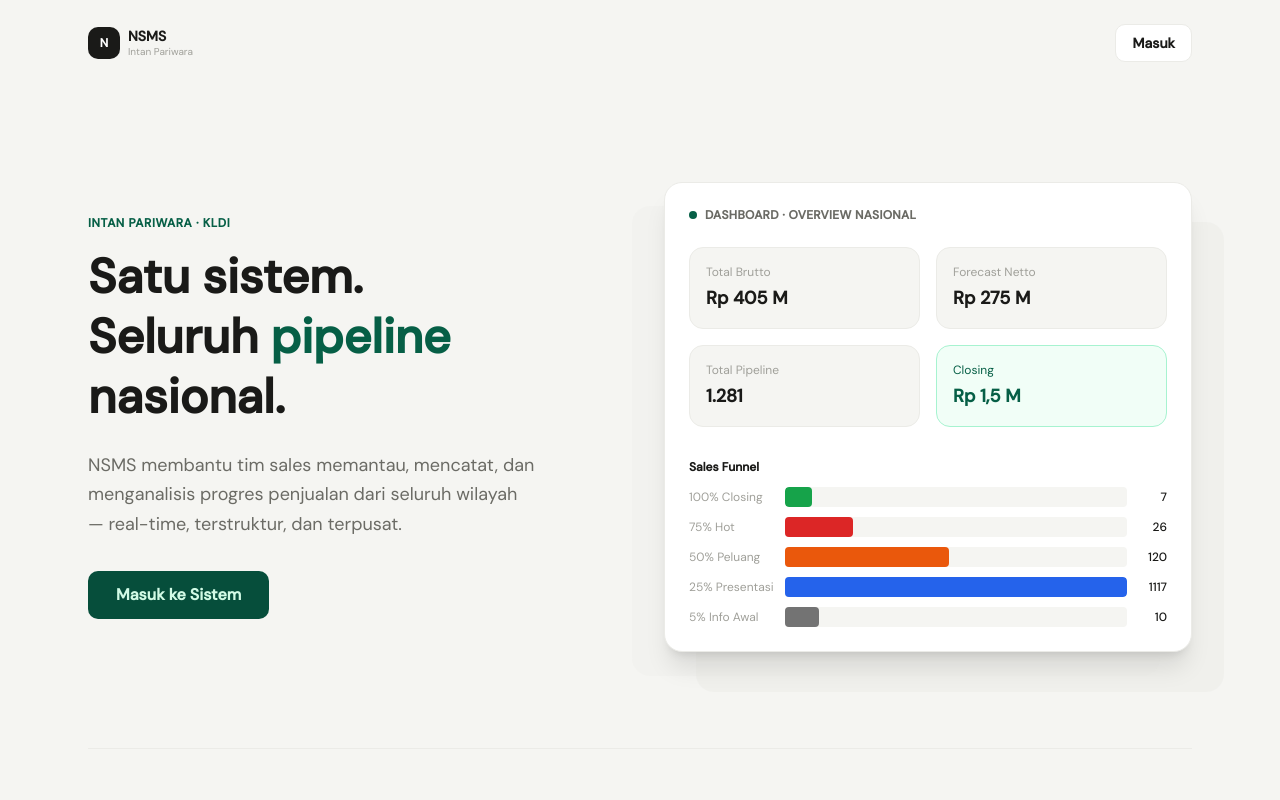
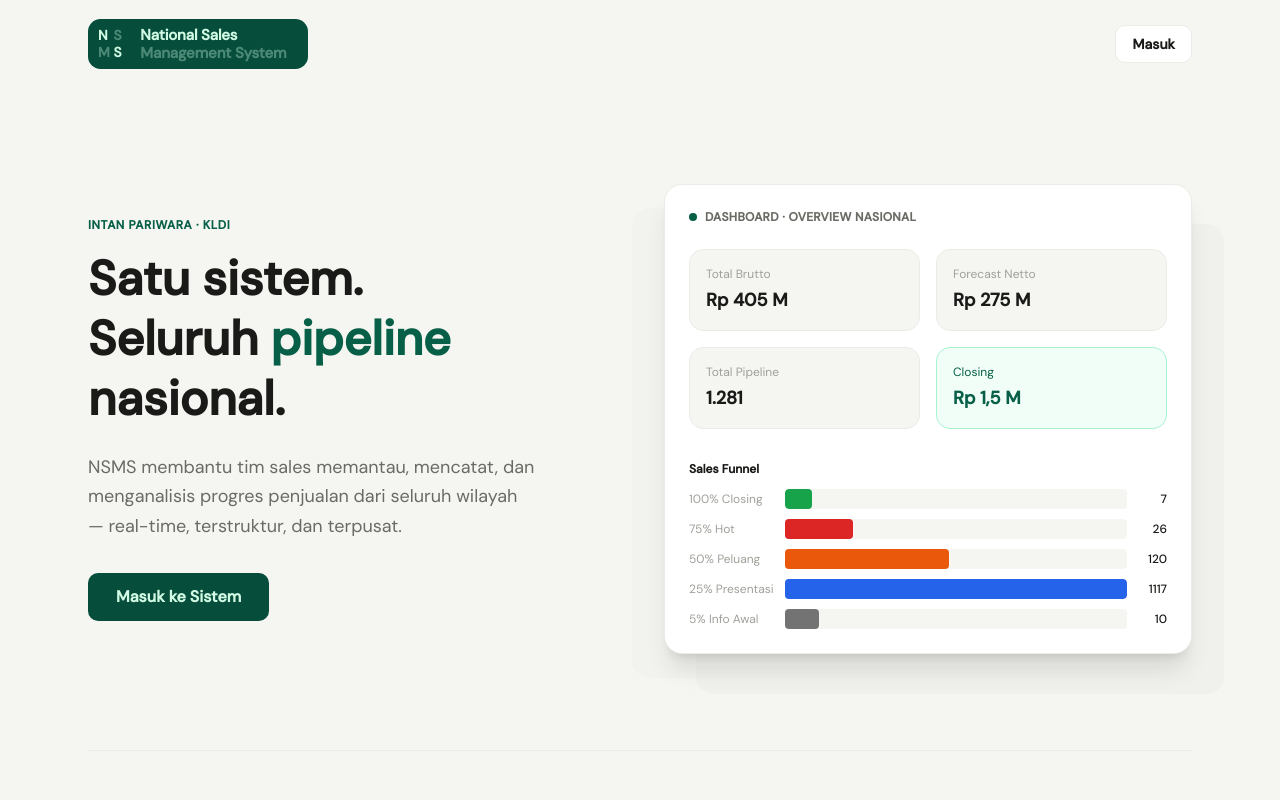
Before and after one commit to ardhian159-bit/NSMS, a Next.js app: page / in a window 1280 px wide. Shown: the top 800 px of the page. Built offline with nearby package versions, Linux system fonts and the light colour scheme.

Commit message:
feat: landing page logo update, chart subtitles, filter reorder, top10 scrollable, pic toggle fix

```diff
--- a/app/page.tsx
+++ b/app/page.tsx
@@ -1,4 +1,5 @@
 import Link from 'next/link'
+import Logo from '@/components/layout/Logo'
 
 export default function LandingPage() {
   return (
@@ -6,14 +7,8 @@ export default function LandingPage() {
 
       {/* Navbar (simpel, logo kiri, tombol kanan) */}
       <header className="max-w-6xl mx-auto px-6 py-6 flex items-center justify-between">
-        <div className="flex items-center gap-2">
-          <div className="w-8 h-8 rounded-lg bg-[#1A1A18] flex items-center justify-center flex-shrink-0">
-            <span className="text-white text-xs font-bold">N</span>
-          </div>
-          <div>
-            <p className="text-sm font-semibold text-[#1A1A18] leading-tight">NSMS</p>
-            <p className="text-[10px] text-[#A0A09A] leading-tight">Intan Pariwara</p>
-          </div>
+        <div className="scale-125 origin-left">
+          <Logo collapsed={false} />
         </div>
         <Link
           href="/login"
--- a/components/dashboard/charts/ChartFunnel.tsx
+++ b/components/dashboard/charts/ChartFunnel.tsx
@@ -36,7 +36,10 @@ export default function ChartFunnel({ data }: ChartFunnelProps) {
 
   return (
     <div className="bg-white rounded-lg border border-[#EBEBE7] p-4">
-      <h3 className="text-sm font-semibold text-[#1A1A18] mb-4">Sales Funnel</h3>
+      <div className="mb-4">
+        <h3 className="text-sm font-semibold text-[#1A1A18]">Sales Funnel</h3>
+        <p className="text-xs text-[#A0A09A] mt-0.5">Nilai dalam Forecast Netto</p>
+      </div>
       <div>
         <ResponsiveContainer width="100%" height={280} minWidth={0}>
           <BarChart data={chartData} layout="vertical" margin={{ left: 0, right: isMobile ? 60 : 80 }}>
--- a/components/dashboard/charts/ChartPrincipal.tsx
+++ b/components/dashboard/charts/ChartPrincipal.tsx
@@ -28,7 +28,10 @@ export default function ChartPrincipal({ data }: ChartPrincipalProps) {
 
   return (
     <div className="bg-white rounded-lg border border-[#EBEBE7] p-4">
-      <h3 className="text-sm font-semibold text-[#1A1A18] mb-4">Principal</h3>
+      <div className="mb-4">
+        <h3 className="text-sm font-semibold text-[#1A1A18]">Principal</h3>
+        <p className="text-xs text-[#A0A09A] mt-0.5">Forecast Netto</p>
+      </div>
       <div>
         <ResponsiveContainer width="100%" height={Math.max(200, data.length * 36)} minWidth={0}>
           <BarChart
--- a/components/dashboard/charts/ChartTopPic.tsx
+++ b/components/dashboard/charts/ChartTopPic.tsx
@@ -30,9 +30,12 @@ export default function ChartTopPic({ data }: ChartTopPicProps) {
     <div className="bg-white rounded-lg border border-[#EBEBE7] p-4">
       {/* Header with toggle */}
       <div className="flex items-center justify-between mb-4">
-        <h3 className="text-sm font-semibold text-[#1A1A18]">
-          {mode === 'top' ? 'Top 10 PIC' : 'Perlu Boost'}
-        </h3>
+        <div>
+          <h3 className="text-sm font-semibold text-[#1A1A18]">
+            {mode === 'top' ? 'Top 10 PIC' : 'Perlu Boost'}
+          </h3>
+          <p className="text-xs text-[#A0A09A] mt-0.5">Forecast Netto</p>
+        </div>
         <div className="flex items-center gap-1 bg-[#F5F5F2] rounded-full p-0.5">
           <button
             onClick={() => setMode('top')}
```
